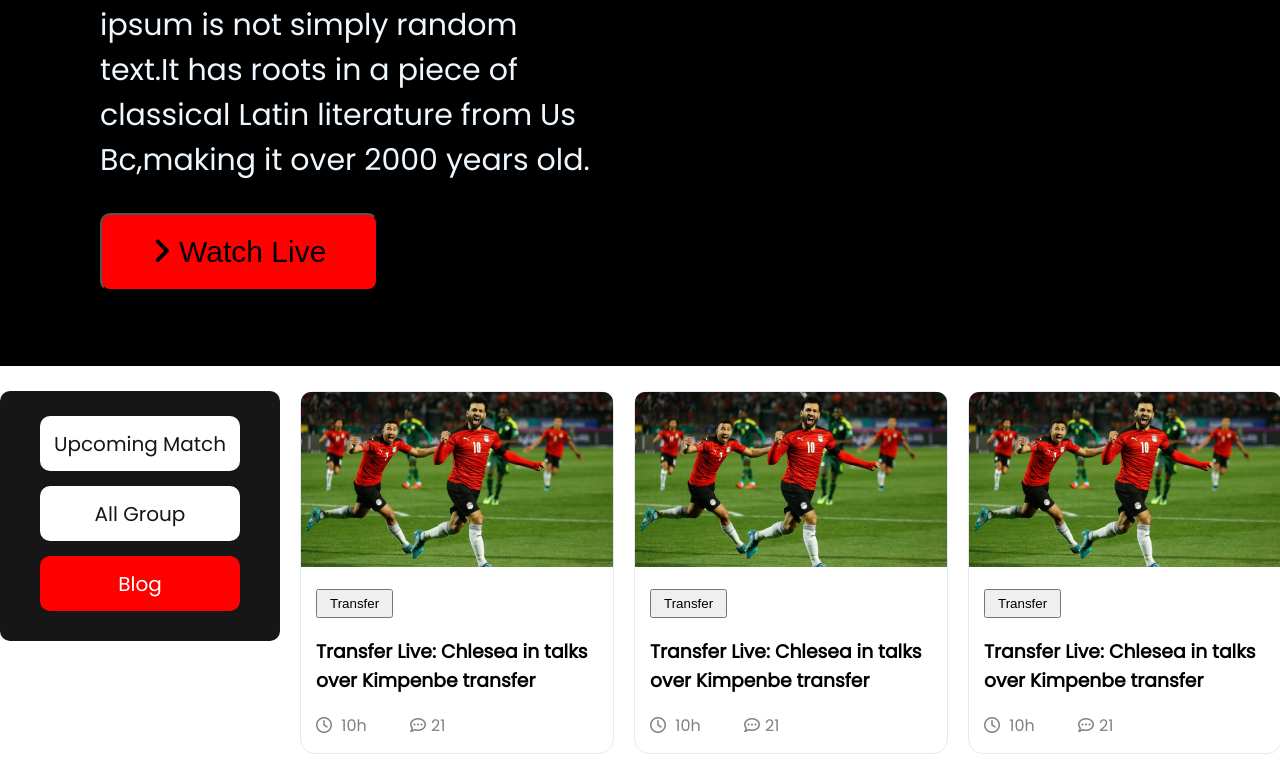
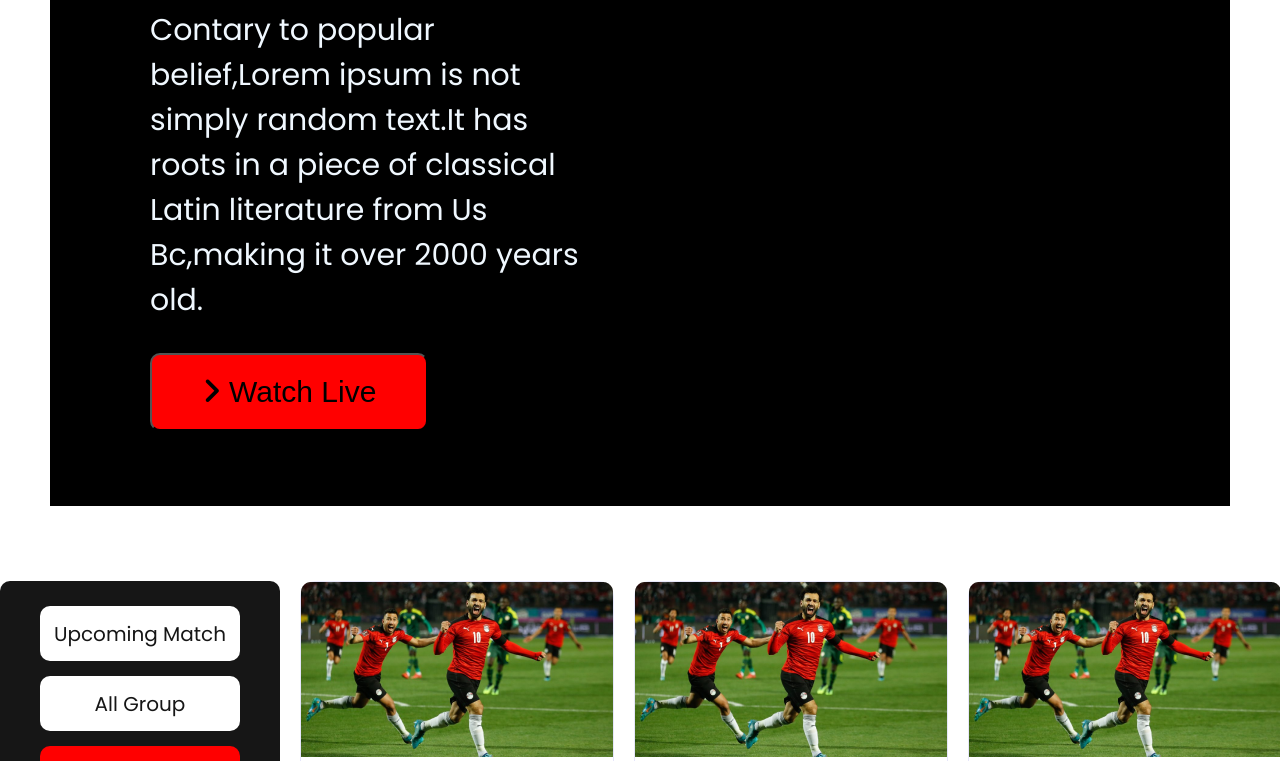
Before and after one commit to Sumi-Akter/assingment-two, a plain HTML site: page index.html in a window 1280 px wide. Shown: the part 458-1219 px from the top of the page. Drawn offline with Linux system fonts and the light colour scheme.

Commit message:
please git

```diff
--- a/index.html
+++ b/index.html
@@ -15,7 +15,7 @@
 <body>
  <main>
     <header>
-        <section>
+        <section class="first-part">
             <div class="world-cup">
                 <h1>The greatest</h1>
                 <h1>show on the</h1>
--- a/style.css
+++ b/style.css
@@ -2,6 +2,9 @@ body{
     width: 1280px;
     margin: auto;
     font-family: 'Poppins', sans-serif;
+}
+.first-part{
+    padding: 50px;
 }
 h1{
     font-size: 50px;
```
